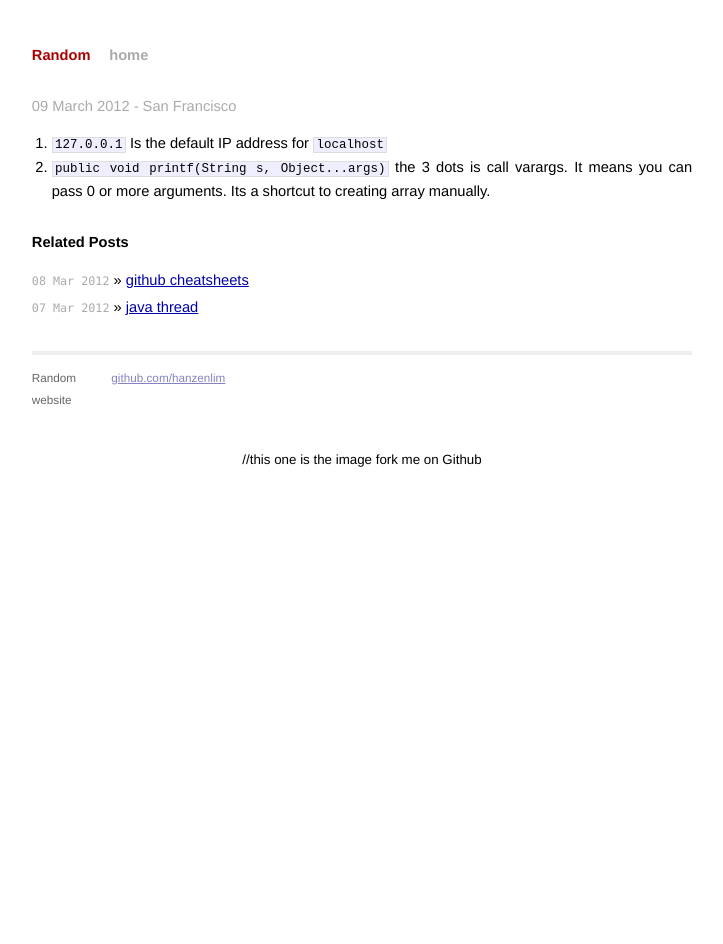
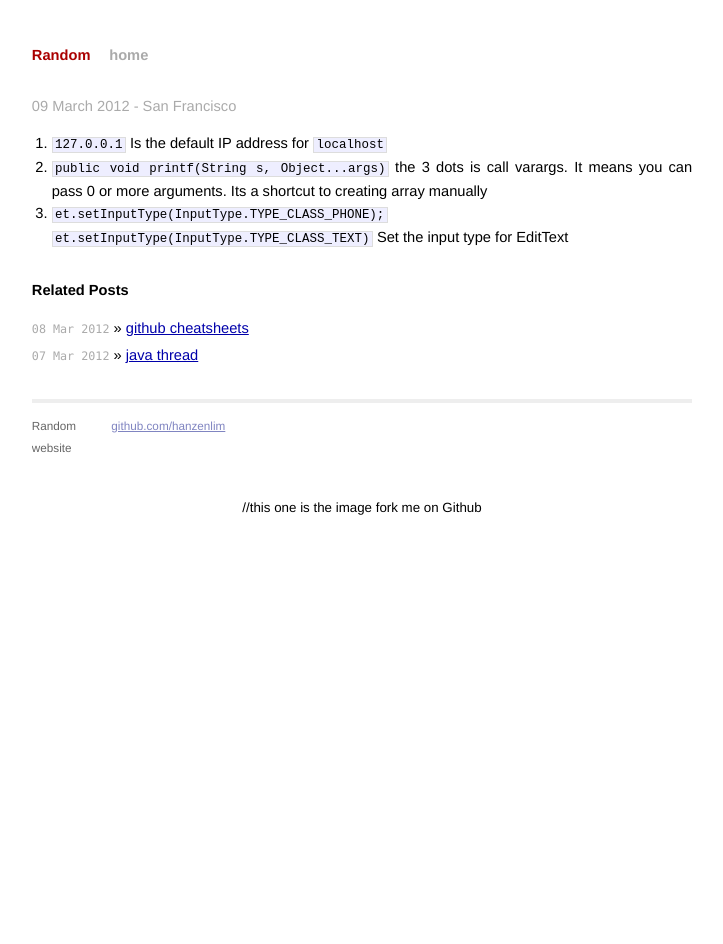
Before and after one commit to badong/badong.github.com, a Jekyll site: the page built from _posts/2012-03-9-general_cheatsheets.md, in a window 1280 px wide. Shown: the whole page, without its empty margins (278-1001 px from the left). Built offline with Jekyll 4.4.1, drawn with Linux system fonts in a browser that asks for light colours; Markdown is read by kramdown in place of the engine named in the settings.

Commit message:
Update _posts/2012-03-9-general_cheatsheets.md

```diff
--- a/_posts/2012-03-9-general_cheatsheets.md
+++ b/_posts/2012-03-9-general_cheatsheets.md
@@ -6,4 +6,5 @@ title: general cheatsheets
 <p class="meta">09 March 2012 - San Francisco</p>
 1. `127.0.0.1` Is the default IP address for `localhost`
 2.  `public void printf(String s, Object...args)` the 3 dots is call varargs. It means you can pass 0 or more arguments.
-Its a shortcut to creating array manually.
+Its a shortcut to creating array manually
+3. `et.setInputType(InputType.TYPE_CLASS_PHONE);`  `et.setInputType(InputType.TYPE_CLASS_TEXT)` Set the input type for EditText
```
